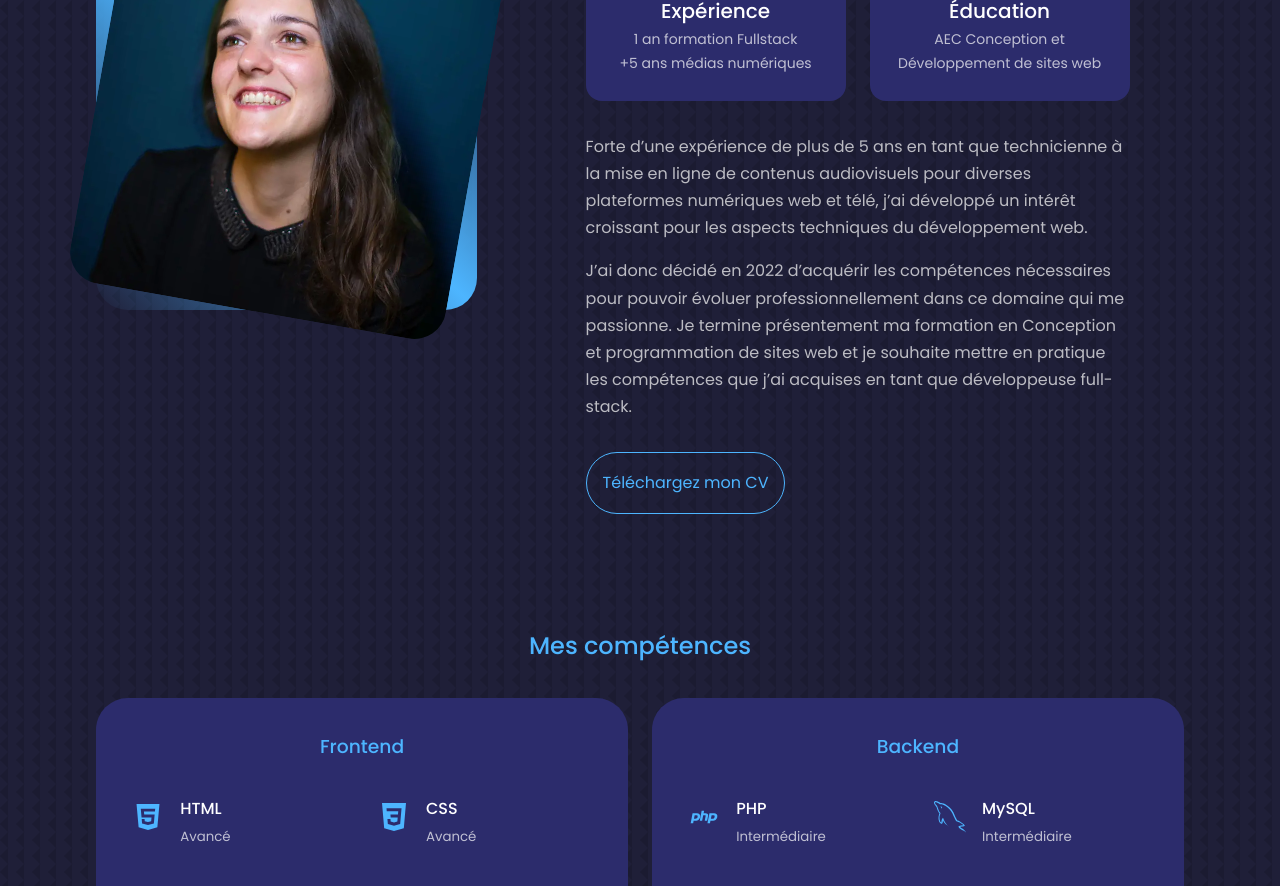
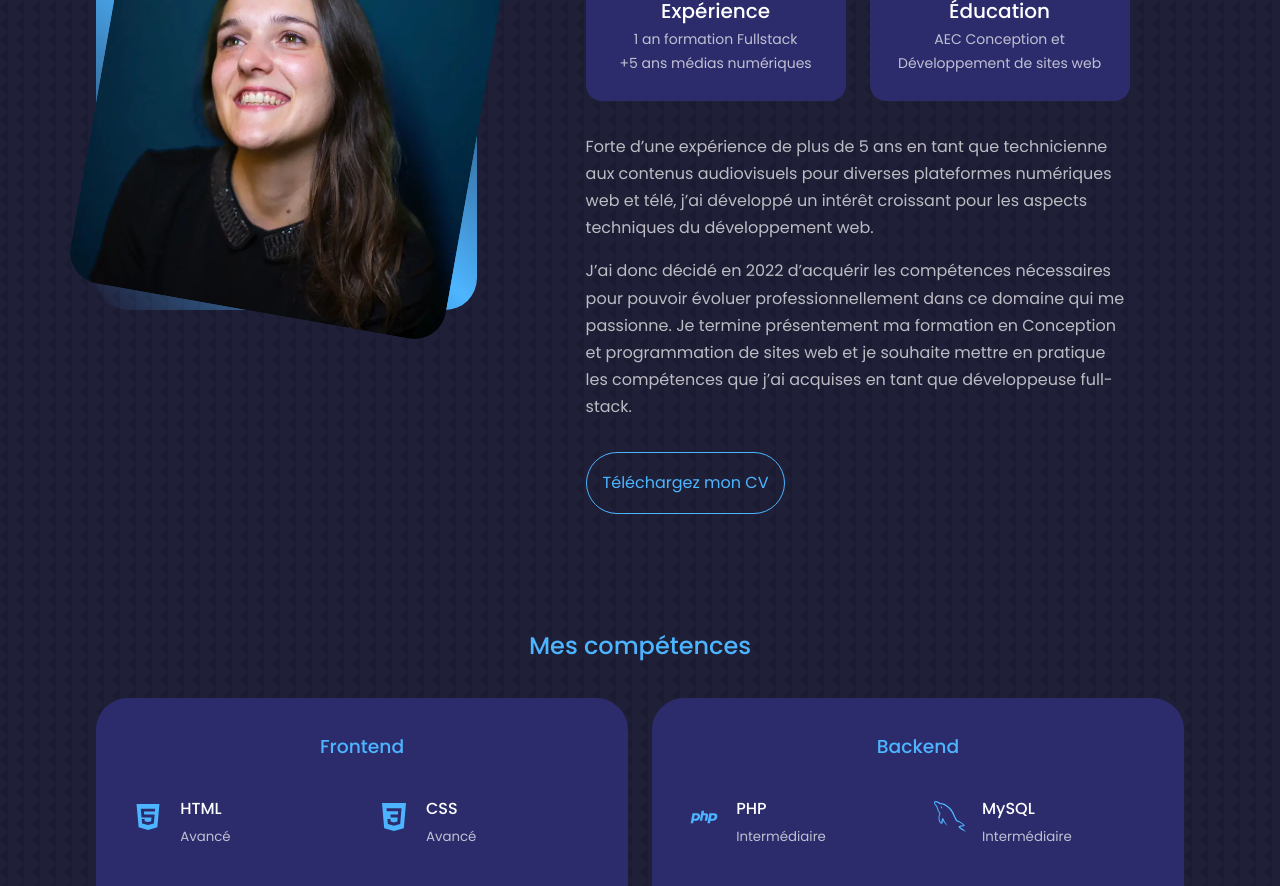
Before and after one commit to Michijoe/portfolio_REACT, a React (Create React App) app: page / in a window 1280 px wide. Shown: the part 800-1686 px from the top of the page. Built offline with nearby package versions, Linux system fonts and the light colour scheme.

Commit message:
modif about

```diff
--- a/src/components/about/About.jsx
+++ b/src/components/about/About.jsx
@@ -29,7 +29,7 @@ const About = () => {
                             <small>AEC Conception et Développement de sites web</small>
                         </article>
                     </div>
-                    <p>Forte d’une expérience de plus de 5 ans en tant que technicienne à la mise en ligne de contenus audiovisuels pour diverses plateformes numériques web et télé, j’ai développé un intérêt croissant pour les aspects techniques du développement web.</p>
+                    <p>Forte d’une expérience de plus de 5 ans en tant que technicienne aux contenus audiovisuels pour diverses plateformes numériques web et télé, j’ai développé un intérêt croissant pour les aspects techniques du développement web.</p>
                     <p>J’ai donc décidé en 2022 d’acquérir les compétences nécessaires pour pouvoir évoluer professionnellement dans ce domaine qui me passionne. Je termine présentement ma formation en Conception et programmation de sites web et je souhaite mettre en pratique les compétences que j’ai acquises en tant que développeuse full-stack.</p>
                     <a href={CV} download className='btn'>Téléchargez mon CV</a>
                 </div>
```
